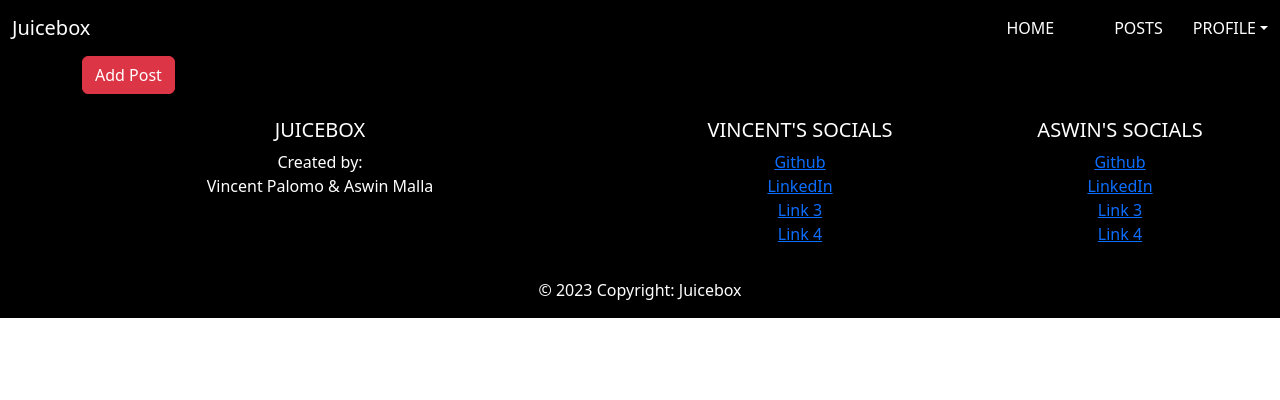
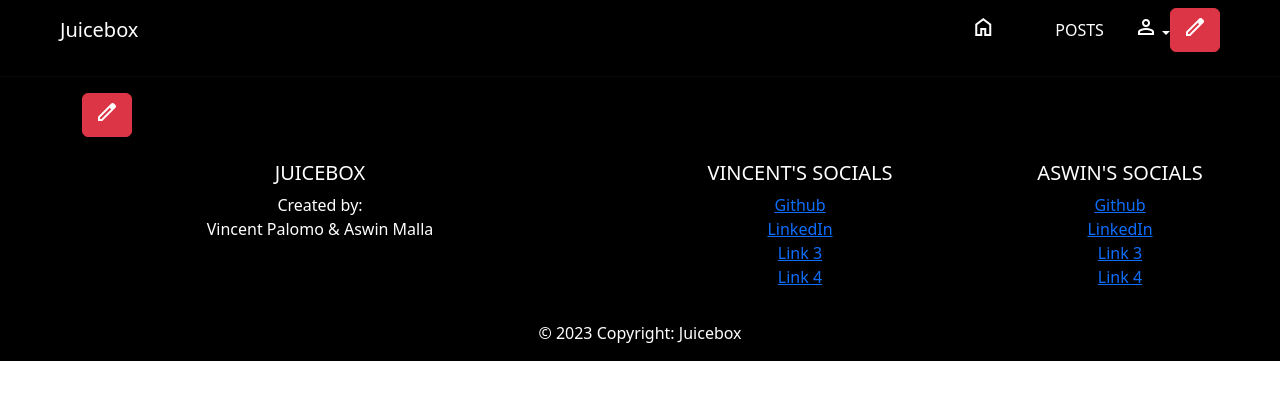
Before and after one commit to AMT98/Juicebox-UI, a React (Create React App) app: page /add in a window 1280 px wide. Shown: the top 400 px of the page. Built offline with nearby package versions, Linux system fonts and the light colour scheme.

Commit message:
Add material icons

```diff
--- a/src/components/AddPost.jsx
+++ b/src/components/AddPost.jsx
@@ -1,22 +1,22 @@
-import React, { useState } from 'react';
-import { fetchAddPost } from '../api/api';
-import Popup from './Popup';
+import React, { useState } from "react";
+import { fetchAddPost } from "../api/api";
+import Popup from "./Popup";
 
 const AddPost = () => {
-  const [title, setTitle] = useState('');
-  const [content, setContent] = useState('');
-  const [tags, setTags] = useState('');
-  const [image, setImage] = useState('');
+  const [title, setTitle] = useState("");
+  const [content, setContent] = useState("");
+  const [tags, setTags] = useState("");
+  // const [image, setImage] = useState('');
 
-  const token = localStorage.getItem('token');
-  console.log('token in addpost', token);
+  const token = localStorage.getItem("token");
+  console.log("token in addpost", token);
 
   const handleAddPost = async (e) => {
     e.preventDefault();
-    setTitle('');
-    setContent('');
-    setTags('');
-    setImage('');
+    setTitle("");
+    setContent("");
+    setTags("");
+    // setImage('');
     try {
       const res = await fetchAddPost(
         token,
@@ -32,17 +32,17 @@ const AddPost = () => {
   };
   return (
     <Popup
-      btnTxt='Add Post'
-      modalTitle='Add Post'
+      btnTxt={<span class="material-symbols-outlined">edit</span>}
+      modalTitle="Add Post"
       handleSubmit={handleAddPost}
-      submitBtnTxt='Create'
+      submitBtnTxt="Create"
     >
       <form>
         <label>
           title:
           <input
-            type='text'
-            name='title'
+            type="text"
+            name="title"
             value={title}
             onChange={(e) => setTitle(e.target.value)}
             required
@@ -52,8 +52,8 @@ const AddPost = () => {
         <label>
           Content:
           <textarea
-            type='text'
-            name='content'
+            type="text"
+            name="content"
             value={content}
             onChange={(e) => setContent(e.target.value)}
             required
@@ -63,8 +63,8 @@ const AddPost = () => {
         <label>
           Tags:
           <input
-            type='text'
-            name='tags'
+            type="text"
+            name="tags"
             value={tags}
             onChange={(e) => setTags(e.target.value)}
             required
@@ -82,8 +82,6 @@ const AddPost = () => {
         >
         </textarea>
       </label> */}
-
-        <button type='submit'>Create</button>
       </form>
     </Popup>
   );
--- a/src/components/App.jsx
+++ b/src/components/App.jsx
@@ -1,33 +1,33 @@
-import React, { useState, useEffect } from 'react';
-import { Routes, Route, Switch } from 'react-router-dom';
-import NavBar from './NavBar';
-import Register from './Register';
-import Login from './Login';
-import Home from './Home';
-import Posts from './Posts';
-import AddPost from './AddPost';
-import Account from './Account';
-import Footer from './Footer';
+import React, { useState, useEffect } from "react";
+import { Routes, Route, Switch } from "react-router-dom";
+import NavBar from "./NavBar";
+import Register from "./Register";
+import Login from "./Login";
+import Home from "./Home";
+import Posts from "./Posts";
+import AddPost from "./AddPost";
+import Account from "./Account";
+import Footer from "./Footer";
 
 const App = () => {
   return (
-    <body className='bg-black'>
+    <div className="bg-black">
       {/* navbar */}
       <NavBar />
       {/* body */}
-      <div className='container'>
+      <div className="container">
         <Routes>
-          <Route path='/' element={<Home />} />
-          <Route path='/posts' element={<Posts />} />
-          <Route path='/register' element={<Register />} />
-          <Route path='/login' element={<Login />} />
-          <Route path='/add' element={<AddPost />} />
-          <Route path='/account' element={<Account />} />
+          <Route path="/" element={<Home />} />
+          <Route path="/posts" element={<Posts />} />
+          <Route path="/register" element={<Register />} />
+          <Route path="/login" element={<Login />} />
+          <Route path="/add" element={<AddPost />} />
+          <Route path="/account" element={<Account />} />
         </Routes>
       </div>
       {/* footer */}
       <Footer />
-    </body>
+    </div>
   );
 };
 
--- a/src/components/Edit.jsx
+++ b/src/components/Edit.jsx
@@ -5,10 +5,8 @@ import { fetchEditPost } from "../api/api";
 const Edit = ({ JWTtoken, ID, postTitle, postContent, postTags }) => {
   const [title, setTitle] = useState(postTitle);
   const [content, setContent] = useState(postContent);
-  const [tags, setTags] = useState(
-    postTags
-  );
-  const [postID, setPostID] = useState(ID)
+  const [tags, setTags] = useState(postTags);
+  const [postID, setPostID] = useState(ID);
 
   const handleEdit = async (e) => {
     e.preventDefault();
@@ -17,7 +15,13 @@ const Edit = ({ JWTtoken, ID, postTitle, postContent, postTags }) => {
     setTags("");
 
     try {
-      const editPost = await fetchEditPost(JWTtoken, postID, title, content, tags);
+      const editPost = await fetchEditPost(
+        JWTtoken,
+        postID,
+        title,
+        content,
+        tags
+      );
       console.log(editPost);
     } catch (error) {
       console.log(error);
@@ -26,7 +30,7 @@ const Edit = ({ JWTtoken, ID, postTitle, postContent, postTags }) => {
 
   return (
     <Popup
-      btnTxt="Edit Your Post"
+      btnTxt={<span class="material-symbols-outlined">edit</span>}
       modalTitle="Edit Post"
       handleSubmit={handleEdit}
       submitBtnTxt="SAVE CHANGES"
--- a/src/components/NavBar.jsx
+++ b/src/components/NavBar.jsx
@@ -1,4 +1,4 @@
-import React, { useState } from 'react';
+import React, { useState } from "react";
 import {
   Collapse,
   Navbar,
@@ -10,10 +10,11 @@ import {
   DropdownToggle,
   DropdownMenu,
   DropdownItem,
-} from 'reactstrap';
-import { getValue } from '@testing-library/user-event/dist/utils';
+} from "reactstrap";
+import { getValue } from "@testing-library/user-event/dist/utils";
 
-import { NavLink } from 'react-router-dom';
+import { NavLink } from "react-router-dom";
+import AddPost from "./AddPost";
 
 const NavBar = () => {
   const [isOpen, setIsOpen] = useState(false);
@@ -22,42 +23,44 @@ const NavBar = () => {
 
   return (
     <div>
-      <Navbar expand={'xl'} className='header'>
-        <NavbarBrand className='headerTitle text-white'>Juicebox</NavbarBrand>
+      <Navbar expand={"xl"} className="header mx-5">
+        <NavbarBrand className="headerTitle text-white">Juicebox</NavbarBrand>
         <NavbarToggler onClick={toggle} />
         <Collapse isOpen={isOpen} navbar>
-          <Nav className='me-auto' navbar></Nav>
+          <Nav className="me-auto " navbar></Nav>
           <NavItem>
-            <NavLink className='navLinks' to='/'>
-              HOME
+            <NavLink className="navLinks" to="/">
+              <span class="material-symbols-outlined">home</span>
             </NavLink>
           </NavItem>
           <NavItem>
-            <NavLink className='navLinks' to='/posts'>
+            <NavLink className="navLinks" to="/posts">
               POSTS
             </NavLink>
           </NavItem>
 
-          <UncontrolledDropdown nav inNavbar className='profileNav'>
+          <UncontrolledDropdown nav inNavbar className="profileNav">
             <DropdownToggle nav caret>
-              PROFILE
+              <span class="material-symbols-outlined">person</span>
             </DropdownToggle>
             <DropdownMenu start={getValue.toString()}>
               <>
                 <DropdownItem>
-                  <NavLink to='/account'>Account</NavLink>
+                  <NavLink to="/account">Account</NavLink>
                 </DropdownItem>
                 <DropdownItem>
-                  <NavLink to='/login'>Log In</NavLink>
+                  <NavLink to="/login">Log In</NavLink>
                 </DropdownItem>
                 <DropdownItem>
-                  <NavLink to='/register'>Sign Up</NavLink>
+                  <NavLink to="/register">Sign Up</NavLink>
                 </DropdownItem>
               </>
             </DropdownMenu>
           </UncontrolledDropdown>
+          < AddPost />
         </Collapse>
       </Navbar>
+      <hr></hr>
     </div>
   );
 };
--- a/src/components/Posts.jsx
+++ b/src/components/Posts.jsx
@@ -1,13 +1,13 @@
-import React, { useState, useEffect } from 'react';
-import { Link } from 'react-router-dom';
-import { fetchAllPosts, fetchDeletePost } from '../api/api';
-import AddPost from './AddPost';
-import Edit from './Edit';
+import React, { useState, useEffect } from "react";
+import { Link } from "react-router-dom";
+import { fetchAllPosts, fetchDeletePost } from "../api/api";
+import AddPost from "./AddPost";
+import Edit from "./Edit";
 
 const Posts = () => {
   const [posts, setPosts] = useState([]);
-  const [searchTerm, setSearchTerm] = useState('');
-  const token = localStorage.getItem('token');
+  const [searchTerm, setSearchTerm] = useState("");
+  const token = localStorage.getItem("token");
 
   const fetchPosts = async () => {
     try {
@@ -15,7 +15,7 @@ const Posts = () => {
       console.log(post);
       setPosts(post);
     } catch (error) {
-      console.error('error in post fetchpost', error);
+      console.error("error in post fetchpost", error);
     }
   };
 
@@ -25,7 +25,7 @@ const Posts = () => {
       console.log(deletePost);
       fetchPosts();
     } catch (error) {
-      console.error('error in post delete fn', error);
+      console.error("error in post delete fn", error);
     }
   };
 
@@ -34,31 +34,31 @@ const Posts = () => {
   }, [token]);
 
   return (
-    <div className='vh-auto'>
-      <div className='container d-md-flex  justify-content-md-center align-items-md-center my-3'>
-        <h1 className='text-white'>POSTS</h1>
-        <form className='m-3'>
-          <div className='d-md-flex' style={{ height: '50px' }}>
-            <span className='m-1'>
+    <div className="vh-auto">
+      <div className="container d-md-flex  justify-content-md-center align-items-md-center my-3">
+        <h1 className="text-white">POSTS</h1>
+        <form className="m-3">
+          <div className="d-md-flex" style={{ height: "50px" }}>
+            <span className="m-1">
               <AddPost />
             </span>
             <input
-              className='m-1 form-control'
-              style={{ height: '50px' }}
-              type='search'
-              placeholder='Search'
+              className="m-1 form-control"
+              style={{ height: "50px" }}
+              type="search"
+              placeholder="Search"
               value={searchTerm}
               onChange={(e) => setSearchTerm(e.target.value)}
             ></input>
           </div>
         </form>
       </div>
-      <div className='container d-md-flex justify-content-md-center align-items-md-center my-3 m-auto'>
-        <div className='row'>
-          <div className='col'>
+      <div className="container d-md-flex justify-content-md-center align-items-md-center my-3 m-auto">
+        <div className="row">
+          <div className="col">
             {posts
               .filter((value) => {
-                if (searchTerm === '') {
+                if (searchTerm === "") {
                   return value;
                 } else if (
                   value.author.username
@@ -86,50 +86,54 @@ const Posts = () => {
               })
               .map((post) => {
                 return (
-                  <section className='row'>
+                  <section className="row">
                     <div
-                      className='col-lg-1 mt-4 mx-5'
-                      style={{ width: '100px' }}
+                      className="col-lg-1 mt-4 mx-5"
+                      style={{ width: "100px" }}
                     >
                       <img
-                        className='rounded'
-                        src='https://static.vecteezy.com/system/resources/thumbnails/009/292/244/small/default-avatar-icon-of-social-media-user-vector.jpg'
-                        alt=''
+                        className="rounded"
+                        src="https://static.vecteezy.com/system/resources/thumbnails/009/292/244/small/default-avatar-icon-of-social-media-user-vector.jpg"
+                        alt=""
                         width={100}
                         height={100}
                       />
                     </div>
                     <div
-                      className='card text-light bg-dark rounded shadow-lg bounce animated row my-3'
-                      style={{ width: '512px' }}
+                      className="card text-light bg-dark rounded shadow-lg bounce animated row my-3"
+                      style={{ width: "512px" }}
                       key={post.id}
                     >
-                      <div className='card-body col-lg-7'>
-                        <div style={{ width: '512px' }}>
-                          <h4 className='card-title'>{post.title}</h4>
-                          <p className='card-text'>{post.content}</p>
+                      <div className="card-body col-lg-7">
+                        <div style={{ width: "512px" }}>
+                          <h5 className="card-title pb-3">
+                            {post.author.username}
+                          </h5>
+                          <p className="card-text">{post.content}</p>
                           <span>
                             <Link
                               to={`/tags/${post.tags[0].name}/posts`}
-                              className='text-white-50 text-decoration-none m-1'
+                              className="text-white-50 text-decoration-none m-1"
                             >
                               {post.tags[0].name}
                             </Link>
                             <Link
                               to={`/tags/${post.tags[1].name}/posts`}
-                              className='text-white-50 text-decoration-none m-1'
+                              className="text-white-50 text-decoration-none m-1"
                             >
                               {post.tags[1].name}
                             </Link>
                           </span>
                           {/* buttons */}
-                          {!token && (
-                            <div className='my-3'>
-                              <button
+                          {token && (
+                            <div className="my-3">
+                              <p
                                 onClick={() => handleDeletePost(post.id, token)}
                               >
-                                Delete
-                              </button>
+                                <span class="material-symbols-outlined">
+                                  delete
+                                </span>
+                              </p>
                               <Edit
                                 JWTtoken={token}
                                 ID={post.id}
@@ -138,9 +142,15 @@ const Posts = () => {
                                 postTags={
                                   (post.tags[0].name, post.tags[1].name)
                                 }
-                              />
+                              >
+                                {" "}
+                                <span class="material-symbols-outlined">
+                                  edit
+                                </span>
+                              </Edit>
                             </div>
                           )}
+                          <hr></hr>
                         </div>
                       </div>
                     </div>
```
Also changed, not shown: public/index.html (+8 -0 lines).
